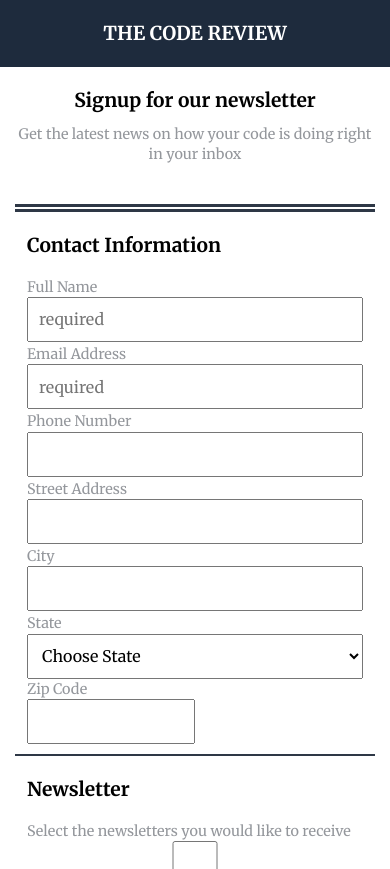
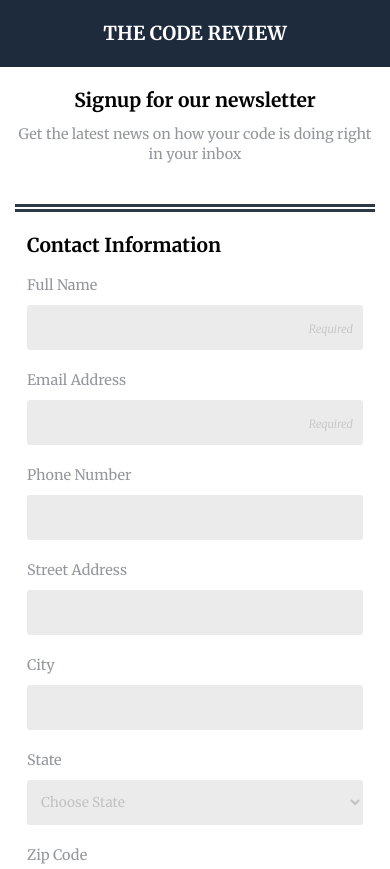
Before and after one commit to marzena-szopinska/Online_Registration_Form, a plain HTML site: page index.html in a window 390 px wide. Shown: the top 869 px of the page. Drawn offline with Linux system fonts and the light colour scheme.

Commit message:
finished styling the contact information for mobile

```diff
--- a/css/styles.css
+++ b/css/styles.css
@@ -58,8 +58,28 @@ label, .intro p {
   font-size: 90%;
 }
 
-label[for="zip"] {
+.contact-info label:not([id$="news"]) {
   display: block;
+  margin-bottom: 10px;
+}
+
+.contact-info input, select, textarea {
+  margin-bottom: 20px;
+  border-radius: 3px;
+  background-color: #EBEBEB;
+  border: none;
+}
+
+::placeholder {
+  font-size: 70%;
+  font-style: italic;
+  text-align: right;
+  color: #C2C2C2;
+}
+
+/* target all the inputs apart from an input that has zip id */
+input:not([id='zip']), select, textarea {
+    width: 100%;
 }
 
 input[id="zip"]{
@@ -67,7 +87,6 @@ input[id="zip"]{
 }
 
 input, select {
-  width: 100%;
   height: 45px;
   padding: 5px 10px;
 }
@@ -76,3 +95,13 @@ input, select {
   /* add a border bottom to the element */
   border-bottom: solid #2e3846 2px;
 }
+
+select {
+  font-size: 85%;
+  color: #C2C2C2;
+}
+
+/* NEWSLETTER */
+.newsletter .info {
+  display: block;
+}
--- a/index.html
+++ b/index.html
@@ -25,10 +25,10 @@
         <legend><h2>Contact Information</h2></legend>
           <!-- Full Name -->
           <label for="name">Full Name</label>
-          <input type="text" name="user_name" id="name" placeholder="required">
+          <input type="text" name="user_name" id="name" placeholder="Required">
           <!-- Email Address -->
           <label for="email">Email Address</label>
-          <input type="email" name="user_mail" id="email" placeholder="required">
+          <input type="email" name="user_mail" id="email" placeholder="Required">
           <!-- Phone Number -->
           <label for="phone">Phone Number</label>
           <input type="tel" name="user_phone" id="phone">
@@ -60,7 +60,7 @@
         </fieldset>
         <fieldset class="newsletters">
           <legend><h2>Newsletter</h2></legend>
-          <label>Select the newsletters you would like to receive</label>
+          <label class="info">Select the newsletters you would like to receive</label>
           <!-- HTML News -->
           <input type="checkbox" id="html_news" name="user_newsletters" value="news_html">
           <label for="html_news">HTML News</label>
@@ -71,7 +71,7 @@
           <input type="checkbox" id="js_news" name="user_newsletters" value="news_js">
           <label for="js_news">JavaScript News</label>
 
-          <label>Newsletter Format</label>
+          <label class="info">Newsletter Format</label>
           <!-- HTML Format -->
           <input type="radio" id="html_format" value="html_format" name="user_newsletter_format">
           <label for="html_format">HTML</label>
```
